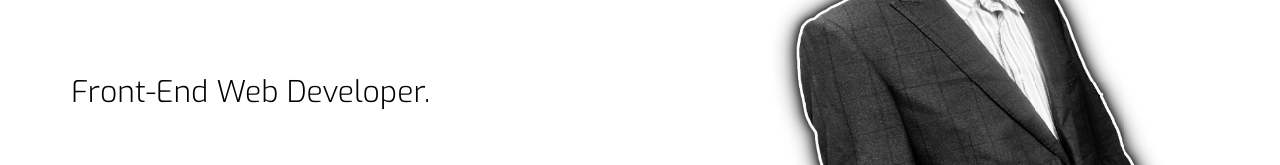
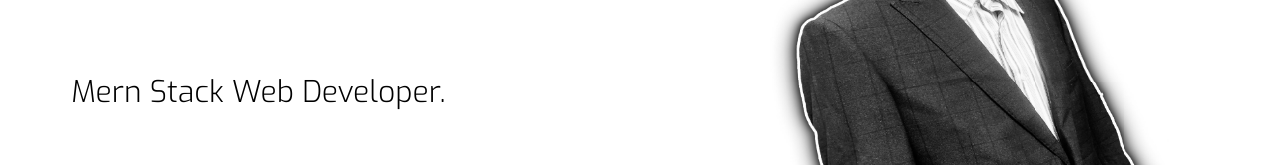
Before and after one commit to davidEmeka2/My-Portfolio-With-React, a React (Vite) app in the folder portfolio/: page / in a window 1280 px wide. Shown: the part 300-465 px from the top of the page. Built offline with nearby package versions, Linux system fonts and the light colour scheme.

Commit message:
Update Home.jsx

```diff
--- a/portfolio/src/Pages/Home.jsx
+++ b/portfolio/src/Pages/Home.jsx
@@ -135,7 +135,7 @@ const handleClick2 = ()=>{
       <h1 style={font}><span  className='hi' style={fontColor2}>Hi,</span> <span className="im" style={fontColor2}  >I'm</span> <span className='david' style={fontColor2}  >David</span> </h1>
     </section>
 
-    <h1 className='youre' style={font}><span style={fontColor2} ><p >Front-End Web Developer.</p></span></h1>
+    <h1 className='youre' style={font}><span style={fontColor2} ><p >Mern Stack Web Developer.</p></span></h1>
 
 
 
```
